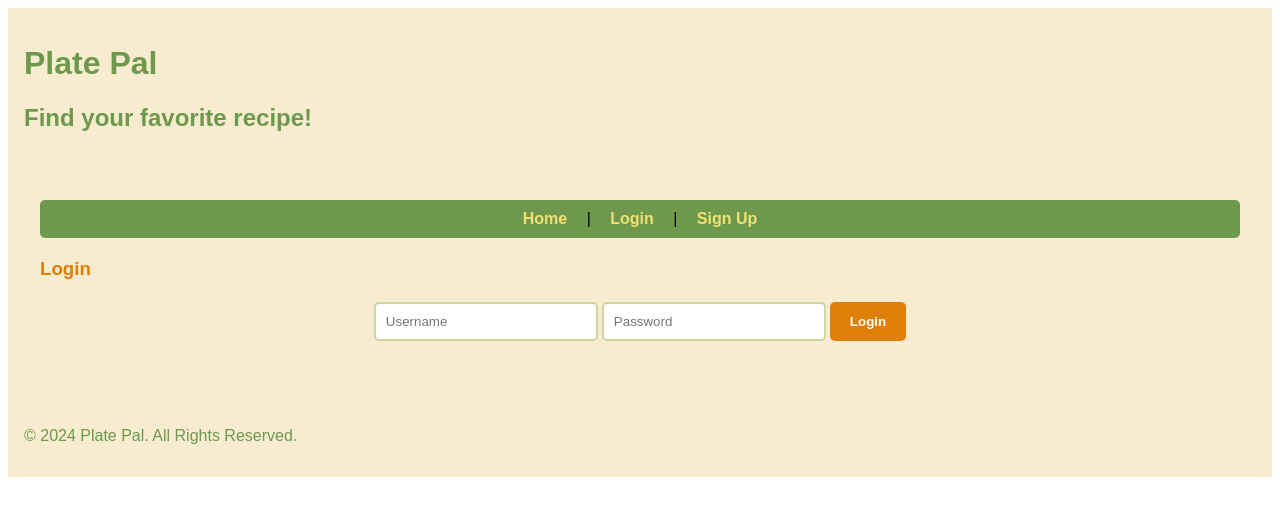
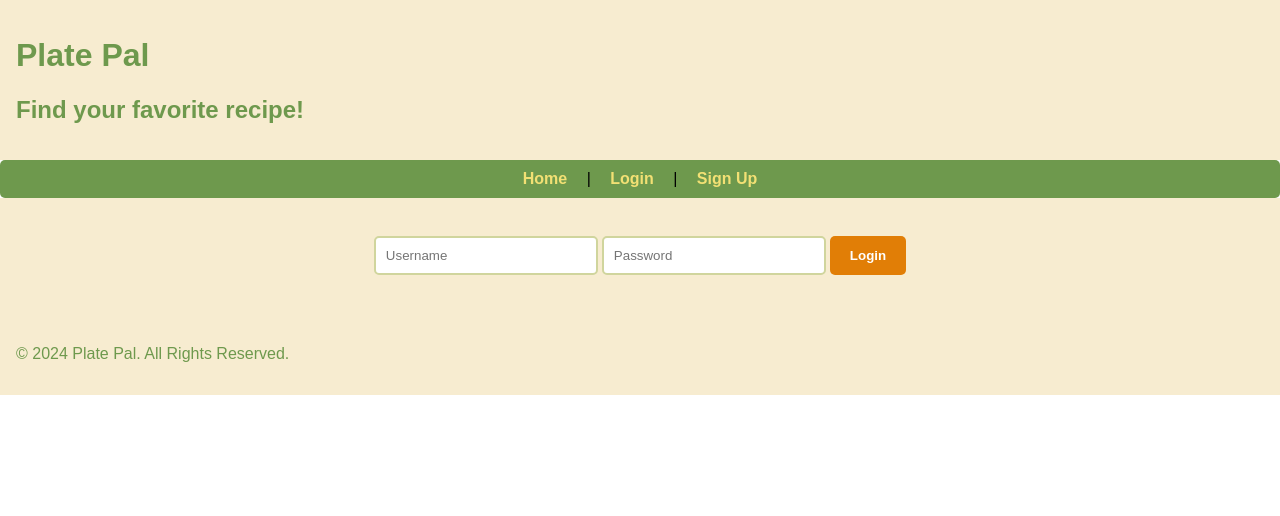
Before and after one commit to lennythepenny/PlatePal, a PHP site: page /view/login_view.php in a window 1280 px wide. Shown: the top 516 px of the page. Run offline with PHP 8.4, Linux system fonts and the light colour scheme.

Commit message:
added the navigation bar to the top of the web page

```diff
--- a/main.css
+++ b/main.css
@@ -1,15 +1,18 @@
 /* Colors used */
-:root{
+:root {
     --green: #6e994d;
     --orange: #e17e06;
     --yellow: #f2e074;
     --olive: #d0d59d;
     --tan: #f7ecd0;
 }
+
 /* Basic styling for Plate Pal */
 body {
     font-family: Arial, sans-serif;
+    margin: 0; /* Remove default body margin */
 }
+
 header, footer {
     background-color: var(--tan);
     padding: 1em;
@@ -21,9 +24,10 @@ h3 {
 }
 
 main {
-    padding: 2em;
+    padding: 1em; /* Adjust padding as needed to reduce spacing */
     background-color: var(--tan);
 }
+
 form input, form button {
     margin: 0.5em 0;
 }
@@ -33,7 +37,7 @@ nav {
     padding: 10px;
     border-radius: 5px;
     text-align: center;
-    margin-bottom: 20px;
+    margin: 0; /* Remove bottom margin to eliminate extra space */
 }
 
 nav a {
@@ -57,7 +61,7 @@ input[type="text"], input[type="password"] {
     width: 200px;
     padding: 10px;
     border: 2px solid var(--olive);
-    border-radius: 5px 5px 5px 5px;
+    border-radius: 5px;
     outline: none;
     margin: 2px;
 }
@@ -68,7 +72,7 @@ button[type="submit"] {
     padding: 10px 20px;
     color: white;
     cursor: pointer;
-    border-radius: 5px 5px 5px 5px;
+    border-radius: 5px;
     font-weight: bold;
     margin: 2px;
 }
--- a/view/header.php
+++ b/view/header.php
@@ -11,5 +11,18 @@
         <h1>Plate Pal</h1>
         <h2>Find your favorite recipe!</h2>
     </header>
+        <!-- Dynamic Navigation Based on Login Status -->
+        <nav>
+        <a href="../controller/index.php">Home</a> | <!-- Redirect to the home controller -->
+        <?php if (isset($isLoggedIn) && $isLoggedIn): ?>
+            <!-- If the user is logged in, show the account page link -->
+            <a href="../view/account_view.php">My Account</a> |
+            <a href="../controller/logout.php">Logout</a> <!-- Add logout link -->
+        <?php else: ?>
+            <!-- If the user is not logged in, show login and sign-up links -->
+            <a href="../view/login_view.php">Login</a> |
+            <a href="../view/register_view.php">Sign Up</a>
+        <?php endif; ?>
+    </nav>
 </body>
 </html>
--- a/view/login_view.php
+++ b/view/login_view.php
@@ -1,23 +1,9 @@
 <?php include('header.php'); ?>
-
 <main>
-    <!-- Dynamic Navigation Based on Login Status -->
-    <nav>
-        <a href="../controller/index.php">Home</a> | <!-- Redirect to the home controller -->
-        <?php if (isset($isLoggedIn) && $isLoggedIn): ?>
-            <a href="../view/account_view.php">My Account</a> |
-            <a href="../controller/logout.php">Logout</a>
-        <?php else: ?>
-            <a href="../view/login_view.php">Login</a> |
-            <a href="../view/register_view.php">Sign Up</a>
-        <?php endif; ?>
-    </nav>
-    <h3>Login</h3>
     <form action="../controller/account_controller.php" method="post">
         <input type="text" name="username" placeholder="Username" required>
         <input type="password" name="password" placeholder="Password" required>
         <button type="submit" name="login">Login</button>
     </form>
 </main>
-
 <?php include('footer.php'); ?>
```
Also changed, not shown: view/index_view.php (+0 -15 lines).
